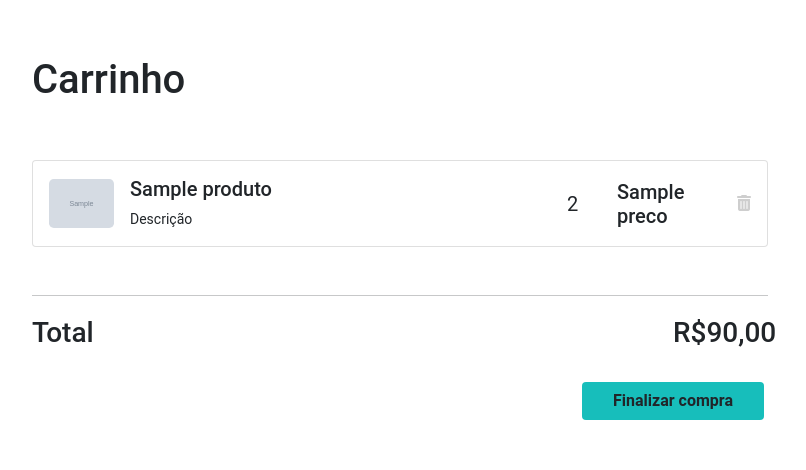
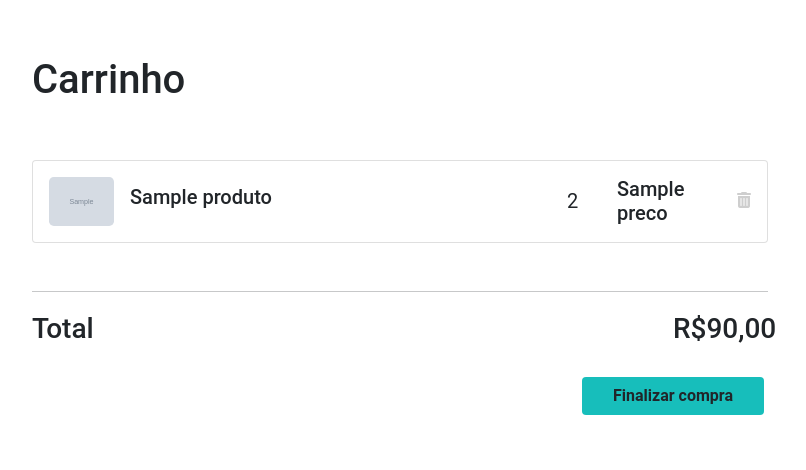
Before and after one commit to VicenteLorenzon/projeto-integrador-3, a Django app: template templates/carrinho.html in a window 1280 px wide. Shown: the part 96-566 px from the top of the page, without its empty margins (240-1046 px from the left). Run offline with Django 4.2, Linux system fonts and the light colour scheme; the template is opened without the code that fills it: most values are stand-ins (such as "Sample title", 1, 10 or a date in 2020); grey boxes marked "Sample" are stand-in pictures; some libraries are stand-ins or nearby versions.

Commit message:
Update itemCarrinho.html

```diff
--- a/templates/partials/itemCarrinho.html
+++ b/templates/partials/itemCarrinho.html
@@ -8,13 +8,12 @@
                 <div>
                   <a href="#">
                     <img
-                    src="{{ produto.foto.url }}"
+                    src="{{ item.foto.url }}"
                     class="img-fluid rounded-3" style="width: 65px;">
                   </a>
                 </div>
                 <div class="ms-3">
-                  <h5>{{ produto.produto }}</h5>
-                  <p class="small mb-0">Descrição</p>
+                  <h5>{{ item.produto }}</h5>
                 </div>
               </div>
               <div class="d-flex flex-row align-items-center">
@@ -22,7 +21,7 @@
                   <h5 class="fw-normal mb-0">2</h5>
                 </div>
                 <div style="width: 120px;">
-                  <h5 class="mb-0">{{ produto.preco }}</h5>
+                  <h5 class="mb-0">{{ item.preco }}</h5>
                 </div>
                 <a href="#!" style="color: #cecece;"><i class="fas fa-trash-alt iconHover"></i></a>
               </div>
```
